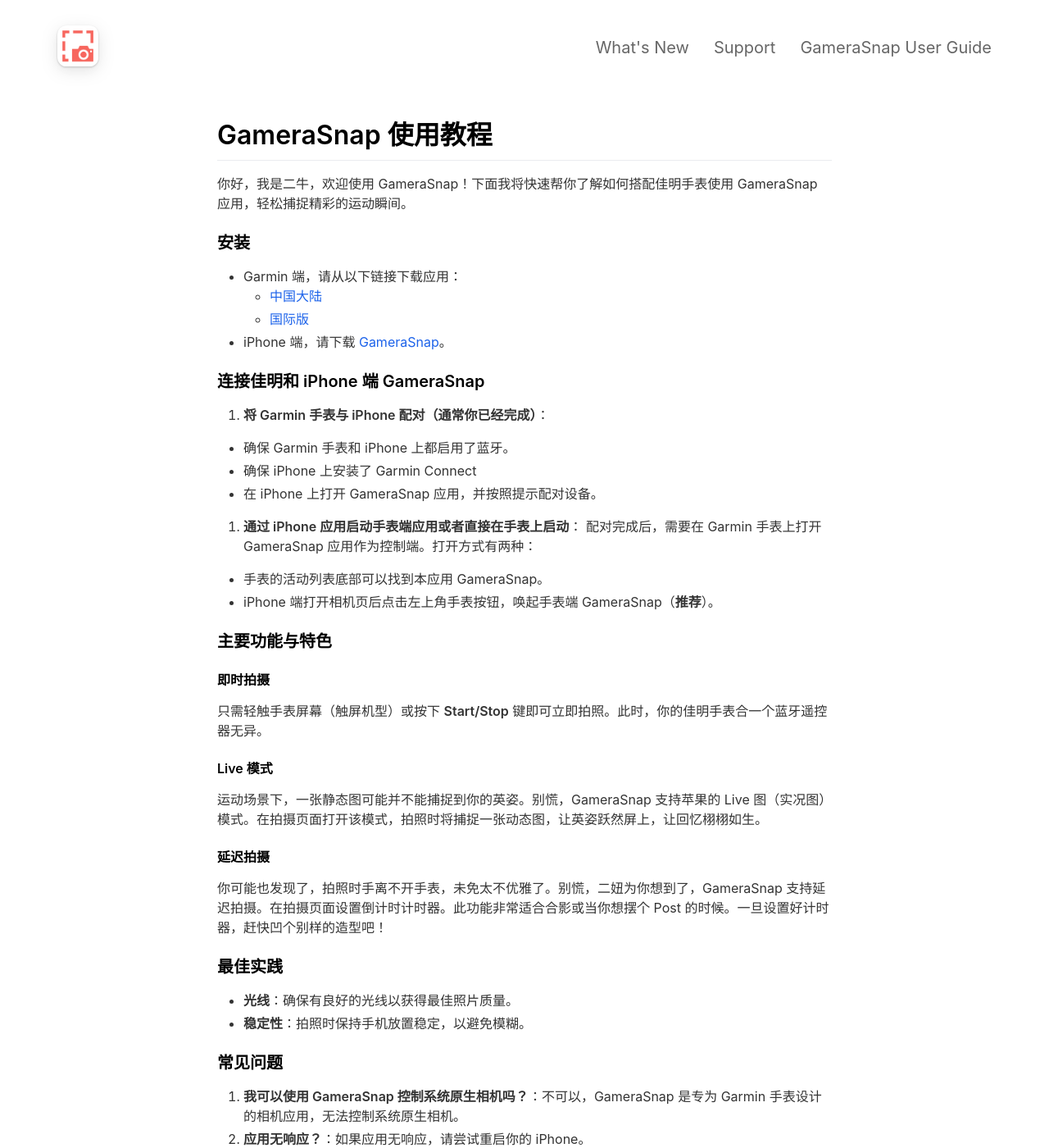
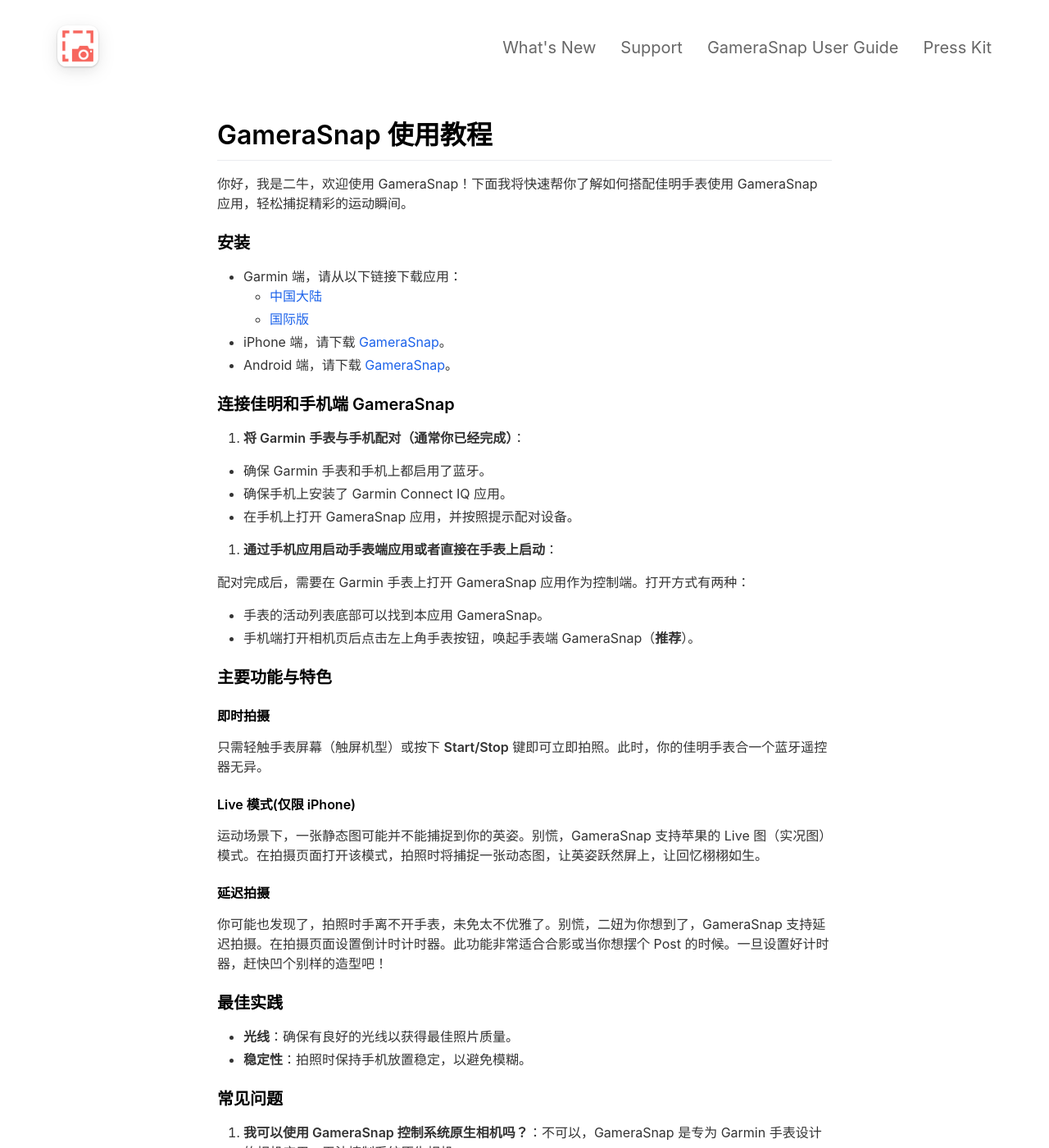
Before and after one commit to Likenttt/gamera-snap-landing-page, a Jekyll site: the page built from _pages/tutorial-cn.md, in a window 1280 px wide and 1400 px high. Shown: the whole window at 82% size. Built offline with Jekyll 4.4.1, drawn with Linux system fonts in a browser that asks for light colours; nearby versions of some CDN libraries; some of the changed text lies outside the part shown.

Commit message:
add android

```diff
--- a/_config.yml
+++ b/_config.yml
@@ -6,9 +6,9 @@
 ios_app_country: us # Required outside USA. Enter 2 letter country code as in https://en.wikipedia.org/wiki/ISO_3166-1_alpha-2
 
 appstore_link: https://apps.apple.com/us/app/gamerasnap/id6736568453 # Automatically populates if not set and if iOS app ID is set. Otherwise enter manually.
-playstore_link: # Enter Google Play Store URL.
+playstore_link: https://play.google.com/store/apps/details?id=com.niulasong.gameraMobile # Enter Google Play Store URL.
 connectiq_link: https://apps.garmin.com/apps/4c6ff771-c148-45d7-9099-c4c38bcbdccc # Enter Connect IQ Store URL.
-presskit_download_link:
+presskit_download_link: https://static-gamerasnap.li2niu.com/GameraSnap_release_v1.0(6).apk
 # Enter a link to downloadable file or (e.g. public Dropbox link to a .zip file).
 # Or upload your press kit file to assets and set path accordingly (e.g. "assets/your_press_kit.zip").
 
--- a/_pages/tutorial-cn.md
+++ b/_pages/tutorial-cn.md
@@ -14,20 +14,22 @@
   - [中国大陆](https://apps.garmin.cn/zh-CN/apps/4c6ff771-c148-45d7-9099-c4c38bcbdccc)
   - [国际版](https://apps.garmin.com/en-US/apps/4c6ff771-c148-45d7-9099-c4c38bcbdccc)
 - iPhone 端，请下载 [GameraSnap](https://apps.apple.com/cn/app/gamerasnap/id6736568453?l=zh_CN)。
+- Android 端，请下载 [GameraSnap](<https://static-gamerasnap.li2niu.com/GameraSnap_release_v1.0(6).apk>)。
 
-### 连接佳明和 iPhone 端 GameraSnap
+### 连接佳明和手机端 GameraSnap
 
-1. **将 Garmin 手表与 iPhone 配对（通常你已经完成）**：
+1. **将 Garmin 手表与手机配对（通常你已经完成）**：
 
-- 确保 Garmin 手表和 iPhone 上都启用了蓝牙。
-- 确保 iPhone 上安装了 Garmin Connect
-- 在 iPhone 上打开 GameraSnap 应用，并按照提示配对设备。
+- 确保 Garmin 手表和手机上都启用了蓝牙。
+- 确保手机上安装了 Garmin Connect IQ 应用。
+- 在手机上打开 GameraSnap 应用，并按照提示配对设备。
 
-2. **通过 iPhone 应用启动手表端应用或者直接在手表上启动**：
-   配对完成后，需要在 Garmin 手表上打开 GameraSnap 应用作为控制端。打开方式有两种：
+2. **通过手机应用启动手表端应用或者直接在手表上启动**：
+
+配对完成后，需要在 Garmin 手表上打开 GameraSnap 应用作为控制端。打开方式有两种：
 
 - 手表的活动列表底部可以找到本应用 GameraSnap。
-- iPhone 端打开相机页后点击左上角手表按钮，唤起手表端 GameraSnap（**推荐**）。
+- 手机端打开相机页后点击左上角手表按钮，唤起手表端 GameraSnap（**推荐**）。
 
 ### 主要功能与特色
 
@@ -35,7 +37,7 @@
 
 只需轻触手表屏幕（触屏机型）或按下 **Start/Stop** 键即可立即拍照。此时，你的佳明手表合一个蓝牙遥控器无异。
 
-#### Live 模式
+#### Live 模式(仅限 iPhone)
 
 运动场景下，一张静态图可能并不能捕捉到你的英姿。别慌，GameraSnap 支持苹果的 Live 图（实况图）模式。在拍摄页面打开该模式，拍照时将捕捉一张动态图，让英姿跃然屏上，让回忆栩栩如生。
 
@@ -51,9 +53,9 @@
 ### 常见问题
 
 1. **我可以使用 GameraSnap 控制系统原生相机吗？**：不可以，GameraSnap 是专为 Garmin 手表设计的相机应用，无法控制系统原生相机。
-2. **应用无响应？**：如果应用无响应，请尝试重启你的 iPhone。
+2. **应用无响应？**：如果应用无响应，请尝试重启你的手机
 3. **连接丢失？**：确保蓝牙已启用，并且两个设备在蓝牙通信范围内，一般是 10 米。
 
 ## 价格
 
-GameraSnap iOS 端售价 38 元, 2024 年 10 月 15 日前正在派送兑换码，请关注后续文章，名额有限（第一批 100 个，先来先得）。
+GameraSnap 售价 38 元. 苹果用户可以在应用商店完成购买, 安卓用户可以联系 niuverse .
```
Also changed, not shown: _pages/privacypolicy.md (+1 -1 lines), _pages/tutorial.md (+7 -6 lines).
